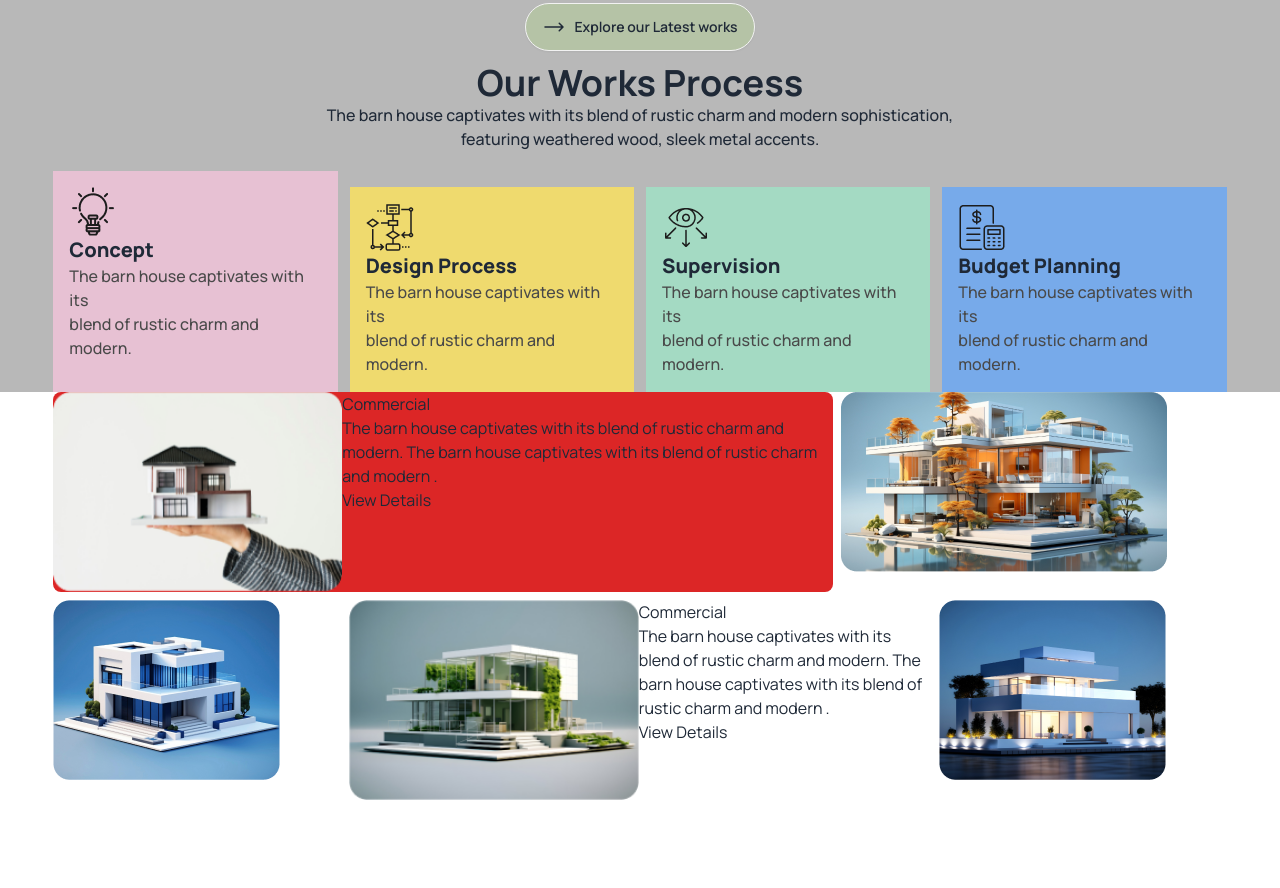
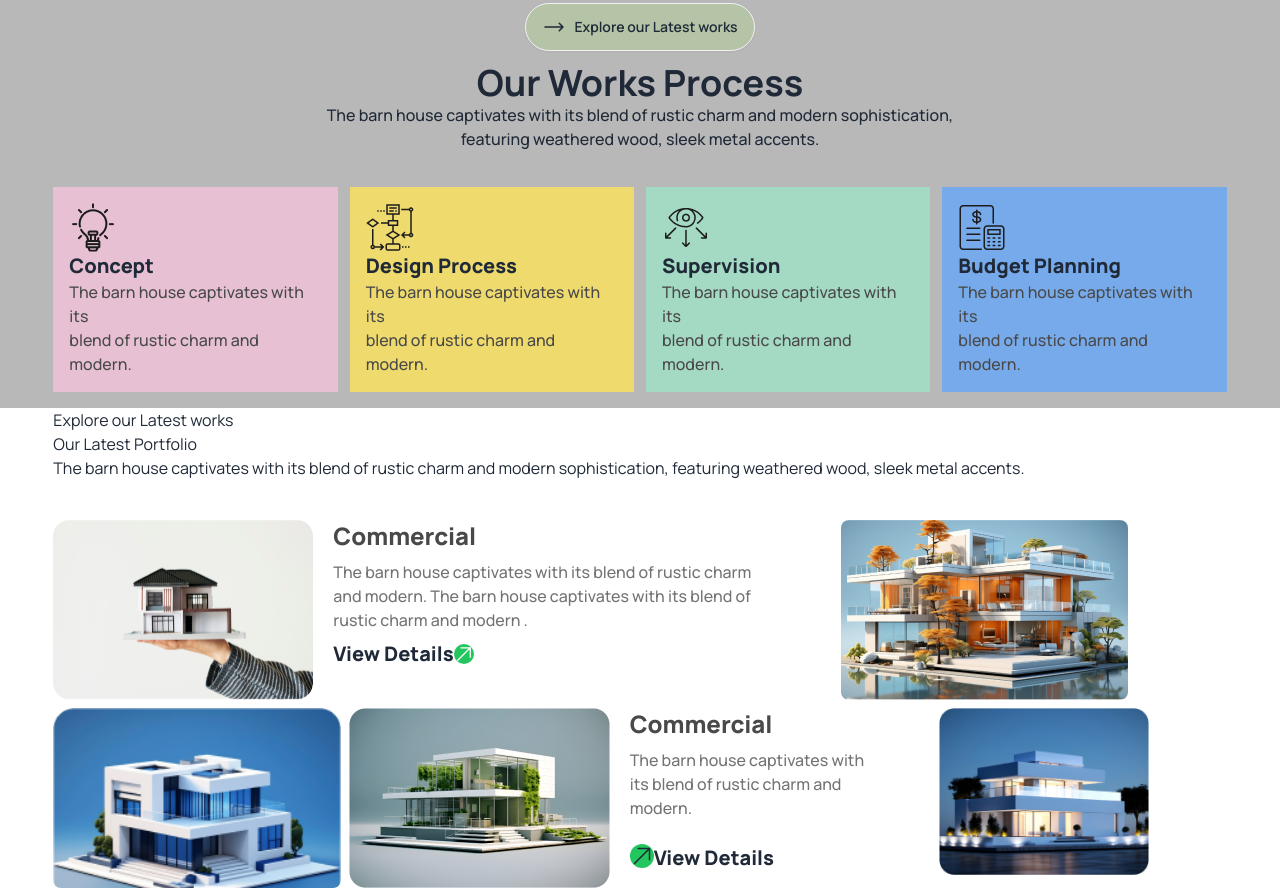
Before and after one commit to imroknujjamanrony/Assignment-3, a plain HTML site: page index.html in a window 1280 px wide. Shown: the part 1412-2300 px from the top of the page. Before the commit the page ends 2212 px from the top, so only its background shows below. Drawn offline with nearby package versions, Linux system fonts and the light colour scheme.

Commit message:
some changes

```diff
--- a/index.html
+++ b/index.html
@@ -248,9 +248,9 @@
         </div>
 
         <!-- card parent -->
-         <div class="w-11/12 mx-auto mt-5 lg:flex gap-3">
+         <div class="w-11/12 mx-auto mt-5 lg:flex gap-3 pb-4">
           <!-- 1 -->
-           <div class="bg-[#E7C1D3] px-4 py-4">
+           <div class="bg-[#E7C1D3] px-4 py-4 mt-4">
              <div>
               <img src="./assets/concept.png" alt="">
              </div>
@@ -300,30 +300,48 @@
   <!-- grid section -->
    <section class="w-11/12 mx-auto">
     <!-- container div -->
-    <div class="grid lg:grid-cols-12 gap-2">
-      <div class="h-[200px] rounded-lg bg-red-600 col-span-8 flex">
+     <div>
+      <button>Explore our Latest works</button>
+      <h2>Our Latest Portfolio</h2>
+      <p>The barn house captivates with its blend of rustic charm and modern sophistication, featuring weathered wood, sleek metal accents.</p>
+     </div>
+    <div class="grid grid-cols-1 lg:grid-cols-12 gap-2 mt-10">
+      <div class="h-[180px] rounded-lg col-span-1  lg:col-span-8 lg:flex gap-5">
         <img src="./assets/img1.png" alt="">
         <div>
-          <h2>Commercial</h2>
-          <p>The barn house captivates with its blend of rustic charm and modern. The barn house captivates with its blend of rustic charm and modern .</p>
-          <button>View Details</button>
+          <h2 class="text-[#494949] text-2xl font-extrabold">Commercial</h2>
+          <p class="text-[#737373] text-base font-medium py-2">The barn house captivates with its blend of rustic charm <br> and modern. The barn house captivates with its blend of <br> rustic charm and modern .</p>
+          <button class="flex">
+            <a class="text-xl font-extrabold list-none">View Details
+             </a>
+            <span>
+              <span class="flex justify-center items-center  w-5 h-5 bg-green-500 text-white rounded-full mt-1">
+                <svg xmlns="http://www.w3.org/2000/svg" fill="none" viewBox="0 0 24 24" stroke-width="1.5" stroke="currentColor" class="size-6">
+                  <path stroke-linecap="round" stroke-linejoin="round" d="m4.5 19.5 15-15m0 0H8.25m11.25 0v11.25" />
+                </svg>
+               </span>
+            </span>
+          </button>
         </div>
       </div>
-      <div class="h-[200px] rounded-lg  col-span-4">
-        <img src="./assets/img2.png" alt="">
+      <div class="h-[180px] rounded-lg col-span-1 lg:col-span-3 ">
+        <img src="./assets/img2.png" alt="" class="object-cover h-full rounded-lg">
       </div>
-      <div class="h-[200px] rounded-lg  col-span-3">
-        <img src="./assets/img3.png" alt="">
+      <div class="h-[180px] rounded-lg overflow-hidden  lg:col-span-3 ">
+        <img src="./assets/img3.png" alt="" class="object-cover w-full">
       </div>
-      <div class="h-[200px] rounded-lg  col-span-6 flex">
+      <div class="h-[180px] rounded-lg col-span-1 lg:col-span-6 lg:flex gap-5">
         <img src="./assets/img4.png" alt="">
         <div>
-          <h2>Commercial</h2>
-          <p>The barn house captivates with its blend of rustic charm and modern. The barn house captivates with its blend of rustic charm and modern .</p>
-          <button>View Details</button>
+          <h2 class="text-[#494949] text-2xl font-extrabold">Commercial</h2>
+          <p class="text-[#737373] text-base font-medium py-2">The barn house captivates with <br> its blend of rustic charm  and <br> modern.</p>
+          <button class="flex text-xl font-extrabold pt-4">
+            <svg xmlns="http://www.w3.org/2000/svg" fill="none" viewBox="0 0 24 24" stroke-width="1.5" stroke="currentColor" class="size-6 w-6 h-6 rounded-full bg-green-500">
+              <path stroke-linecap="round" stroke-linejoin="round" d="m4.5 19.5 15-15m0 0H8.25m11.25 0v11.25" />
+            </svg>View Details</button>
         </div>
       </div>
-      <div class="h-[200px] rounded-lg  col-span-3">
+      <div class=" w-[210px] rounded-lg col-span-1  lg:col-span-3 object-cover ">
         <img src="./assets/img5.png" alt="">
       </div>
     </div>
```
